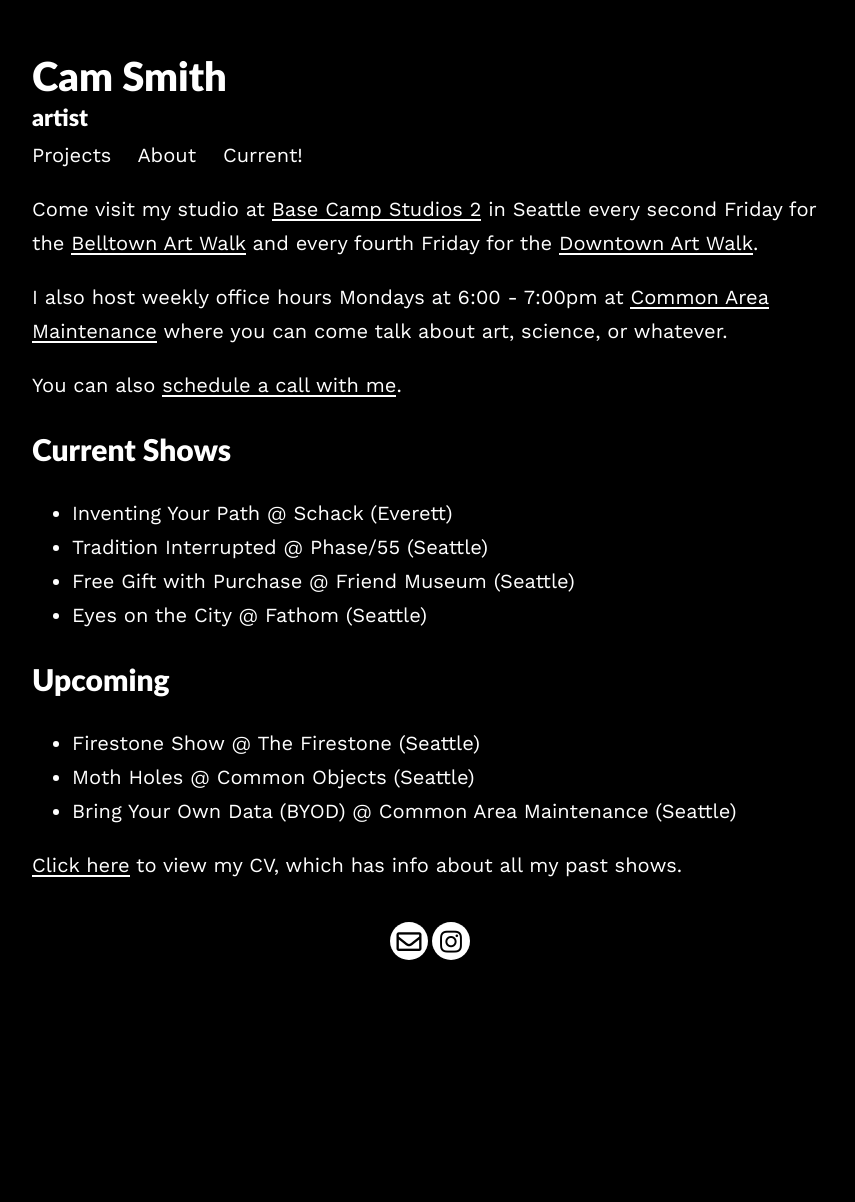
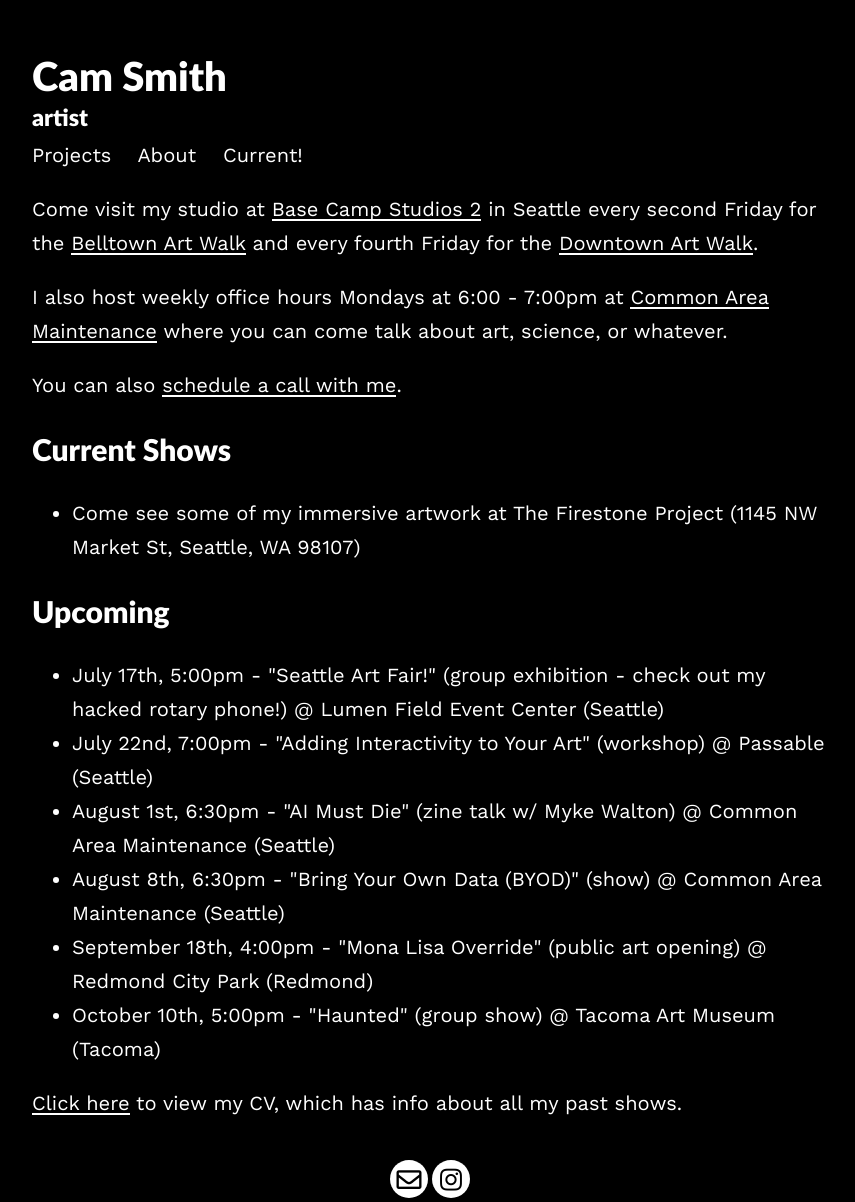
Before and after one commit to camoverride/portfolio, a Jekyll site: the page built from shows.md, in a window 1280 px wide. Shown: the whole page, without its empty margins (208-1063 px from the left). Built offline with Jekyll 4.4.1, drawn with Linux system fonts in a browser that asks for light colours; nearby versions of some CDN libraries; before the commit the page ends 980 px from its top, so only the background shows below that.

Commit message:
add shows

```diff
--- a/_layouts/whatsup.html
+++ b/_layouts/whatsup.html
@@ -17,19 +17,19 @@ layout: default
 <h2>Current Shows</h2>
 
 <ul>
-    <li>Inventing Your Path @ Schack (Everett)</li>
-    <li>Tradition Interrupted @ Phase/55 (Seattle)</li>
-    <li>Free Gift with Purchase @ Friend Museum (Seattle)</li>
-    <li>Eyes on the City @ Fathom (Seattle)</li>
+    <li>Come see some of my immersive artwork at The Firestone Project (1145 NW Market St, Seattle, WA 98107)</li>
 </ul>
 
 
 <h2>Upcoming</h2>
 
 <ul>
-    <li>Firestone Show @ The Firestone (Seattle)</li>
-    <li>Moth Holes @ Common Objects (Seattle)</li>
-    <li>Bring Your Own Data (BYOD) @ Common Area Maintenance (Seattle)</li>
+    <li>July 17th, 5:00pm - "Seattle Art Fair!" (group exhibition - check out my hacked rotary phone!) @ Lumen Field Event Center (Seattle)</li>
+    <li>July 22nd, 7:00pm - "Adding Interactivity to Your Art" (workshop) @ Passable (Seattle)</li>
+    <li>August 1st, 6:30pm - "AI Must Die" (zine talk w/ Myke Walton) @ Common Area Maintenance (Seattle)</li>
+    <li>August 8th, 6:30pm - "Bring Your Own Data (BYOD)" (show) @ Common Area Maintenance (Seattle)</li>
+    <li>September 18th, 4:00pm - "Mona Lisa Override" (public art opening) @ Redmond City Park (Redmond)</li>
+    <li>October 10th, 5:00pm - "Haunted" (group show) @ Tacoma Art Museum (Tacoma)</li>
 </ul>
 
 <p>
```
